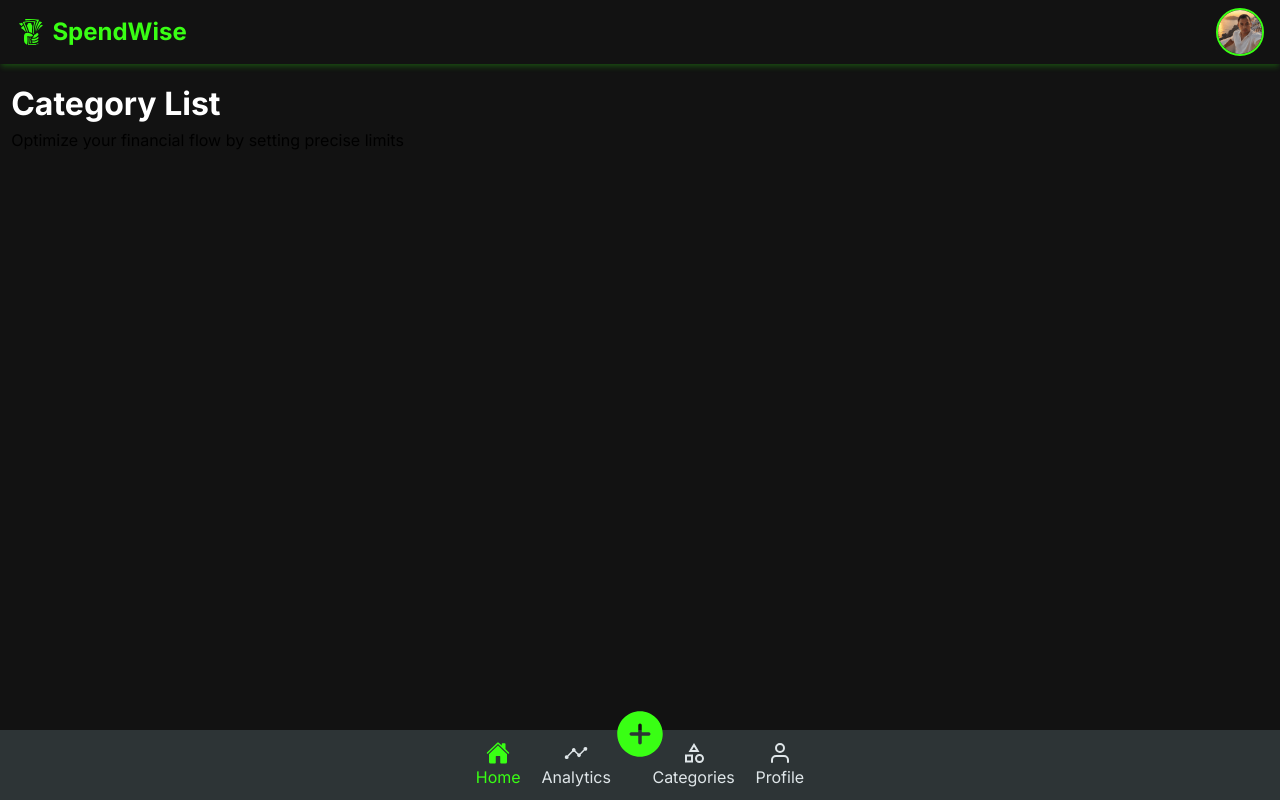
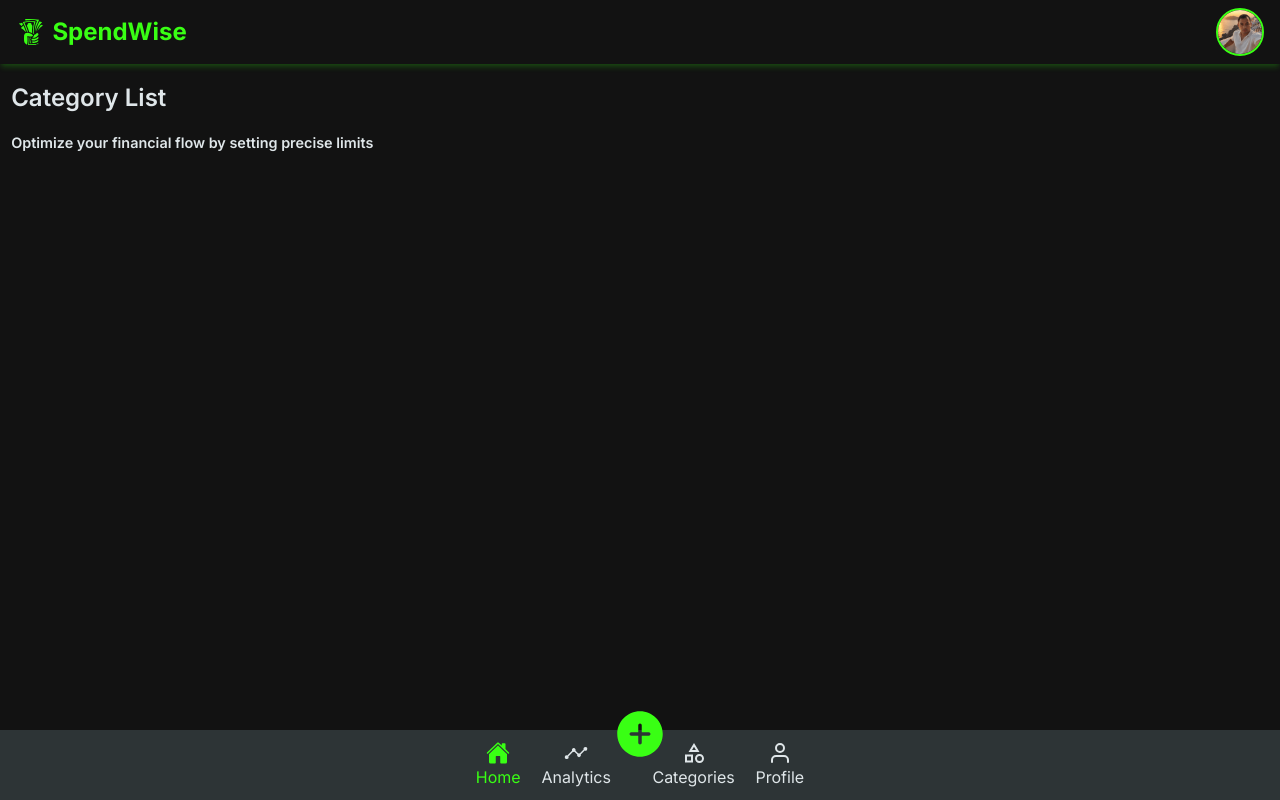
Before and after one commit to Andriamahay11master/SpendWise, a React (Vite) app: page /listCategories in a window 1280 px wide. Built offline with nearby package versions, Linux system fonts and the light colour scheme.

Commit message:
add style begin page list categories

```diff
--- a/src/components/Category/CategoryList.tsx
+++ b/src/components/Category/CategoryList.tsx
@@ -1,8 +1,10 @@
 const CategoryList = () => {
   return (
     <div className="main-block">
-      <h1 className="title-h1">Category List</h1>
-      <p>Optimize your financial flow by setting precise limits</p>
+      <h1 className="title-h2">Category List</h1>
+      <p className="page-desc">
+        Optimize your financial flow by setting precise limits
+      </p>
     </div>
   );
 };
--- a/src/styles/common/_general.scss
+++ b/src/styles/common/_general.scss
@@ -29,4 +29,8 @@ h1 {
 
 .main-block {
   padding: 0rem 0.7rem;
+  .page-desc {
+    @include text-light-grey;
+    font-size: 0.9rem;
+  }
 }
```
